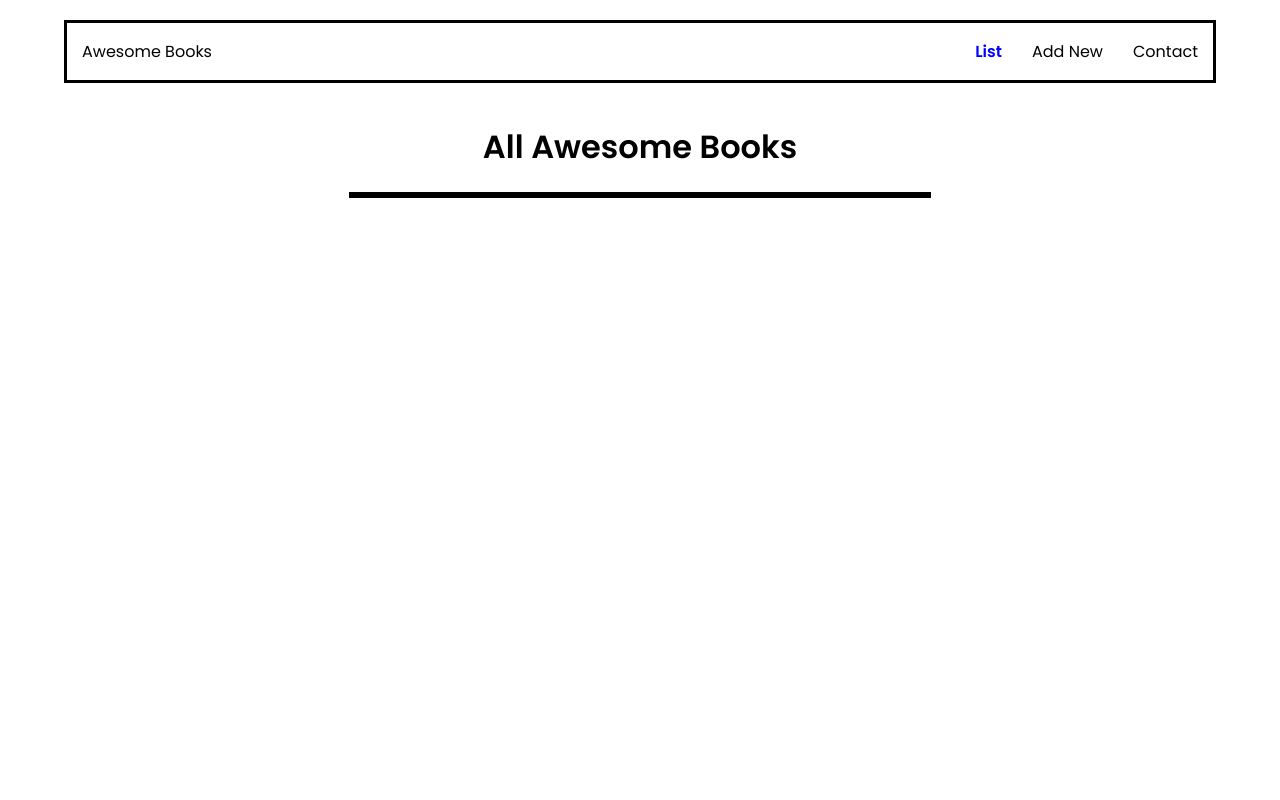
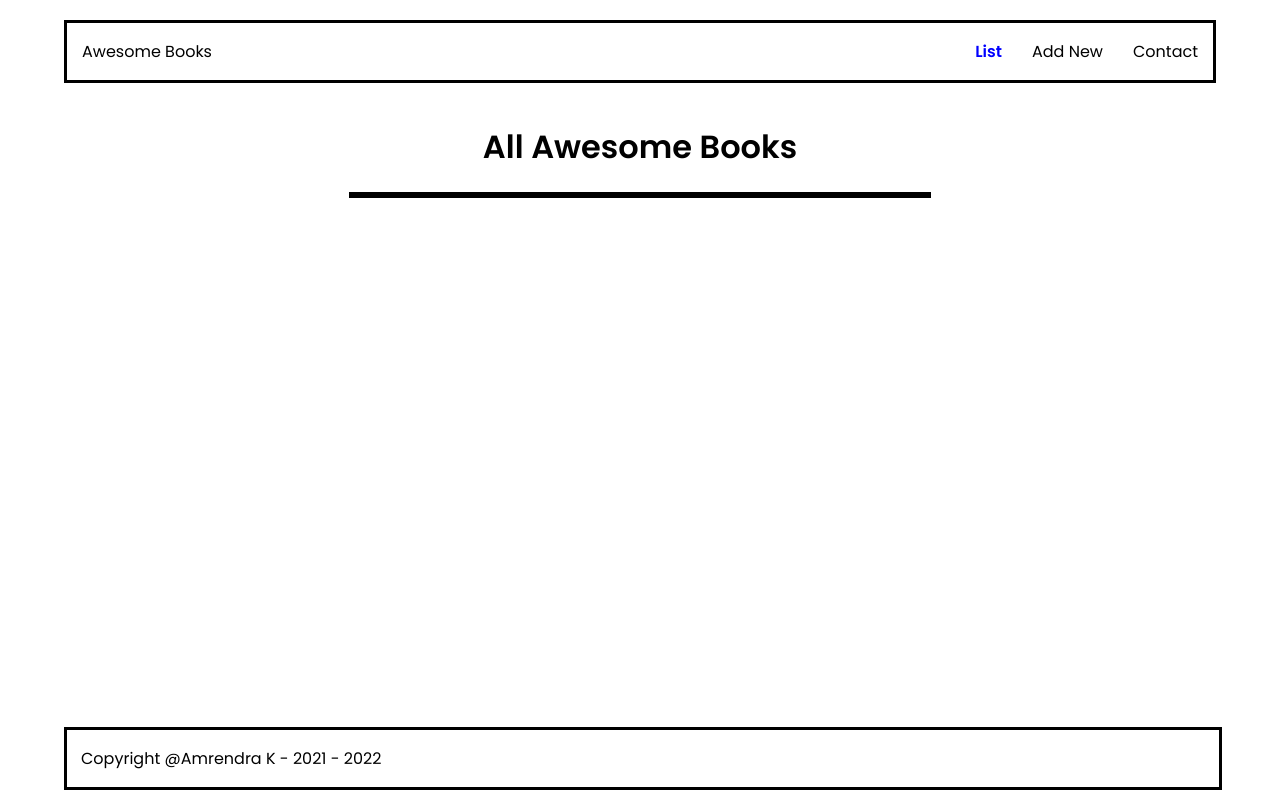
Before and after one commit to amrendrakind/AwesomeBooks, a website: page index.html in a window 1280 px wide. Drawn offline with Linux system fonts and the light colour scheme.

Commit message:
Add Footer

```diff
--- a/index.html
+++ b/index.html
@@ -38,6 +38,10 @@
             <li>Our address is Mumbai, India</li>
           </ul>
         </div>
+    </div>
+    <footer>
+        <p>Copyright @Amrendra K - 2021 - 2022</p>
+    </footer>
     <script src="./js/index.js"></script>
 </body>
 
--- a/style.css
+++ b/style.css
@@ -122,3 +122,18 @@ nav ul li:last-child {
 .hide {
   display: none;
 }
+
+footer {
+  width: 90%;
+  display: flex;
+  border: 3px solid black;
+  position: fixed;
+  left: 0;
+  bottom: 0;
+  margin: 0 5%;
+  margin-bottom: 10px;
+}
+
+footer p {
+  padding-left: 14px;
+}
```
